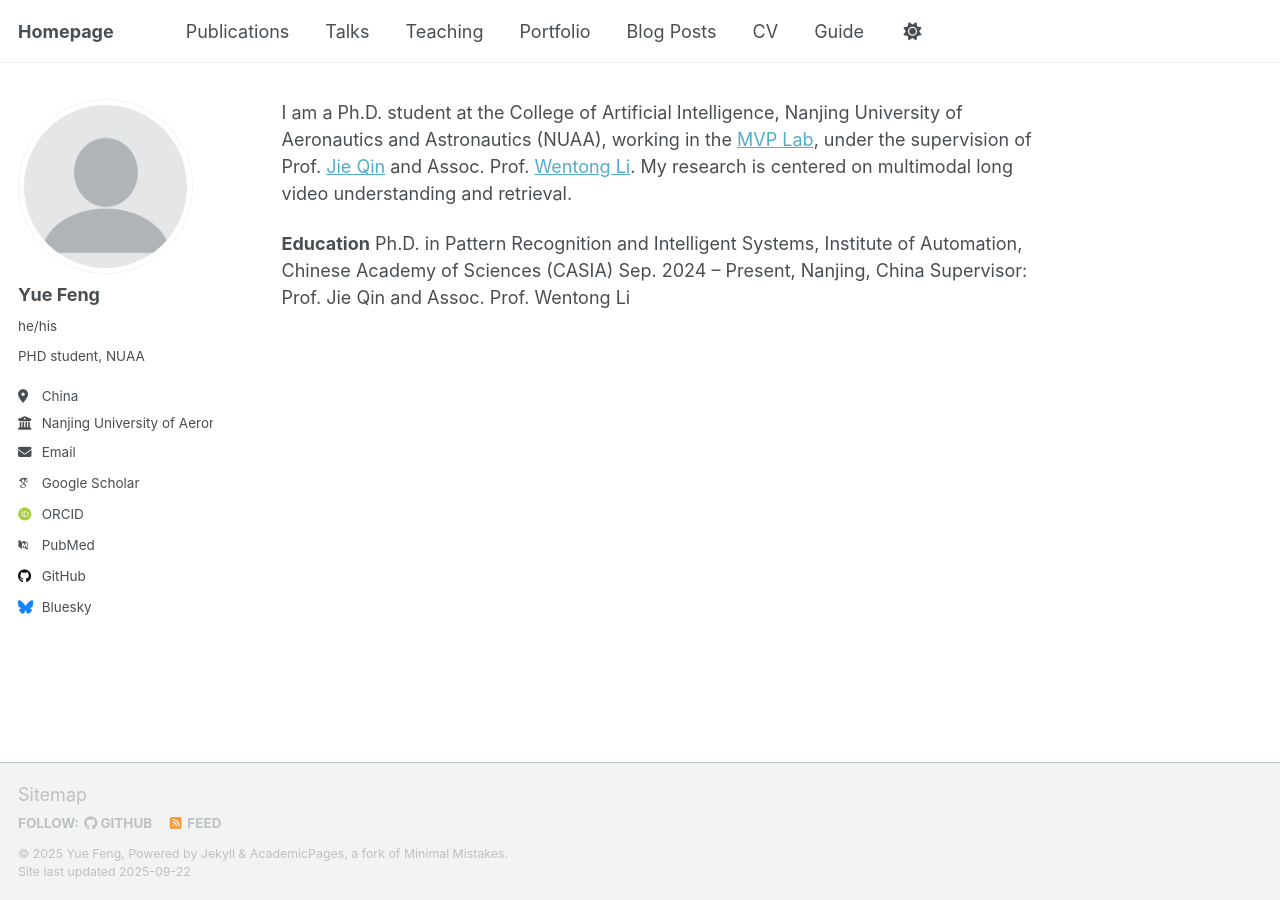
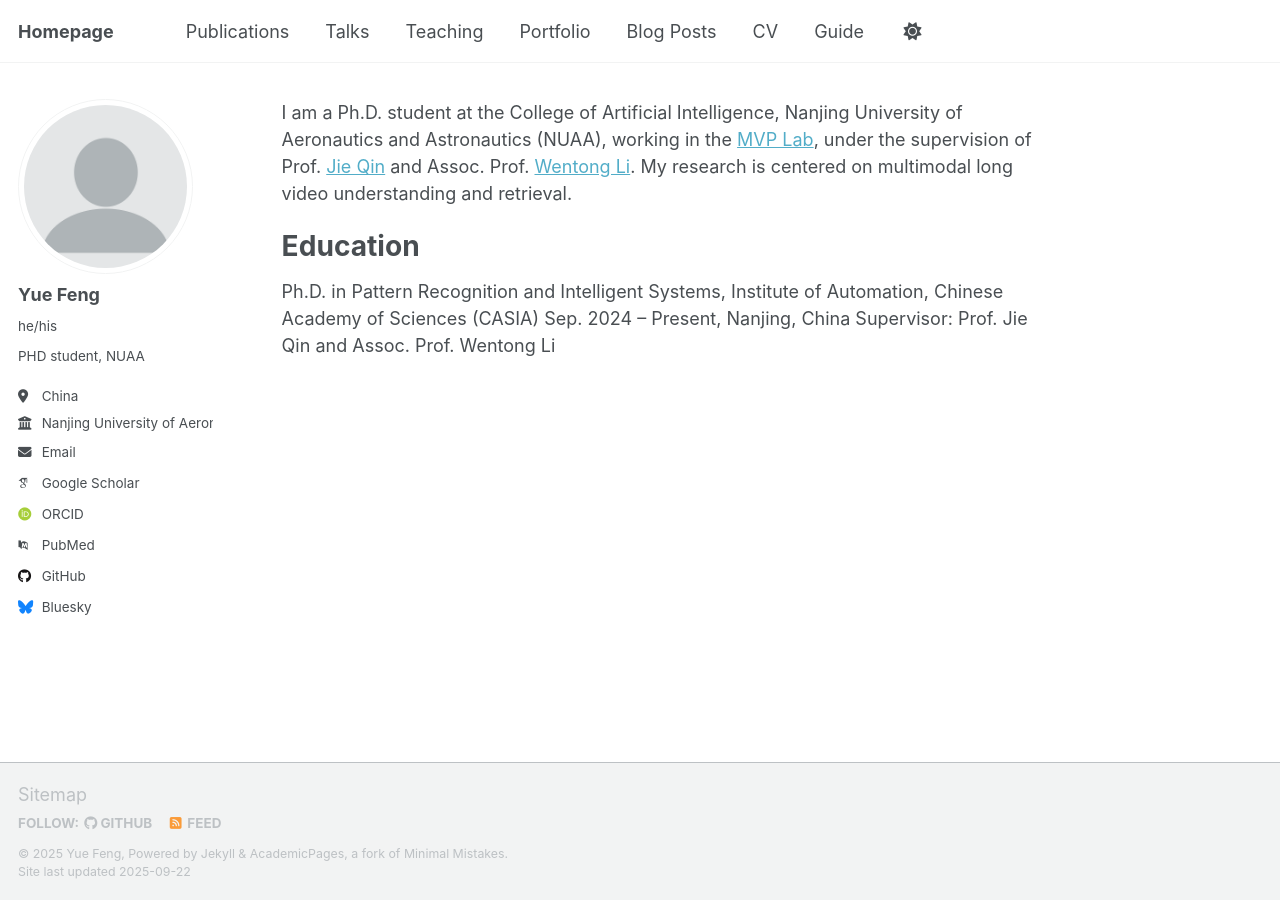
Before and after one commit to fy-coder/fy-coder, a Jekyll site: the page built from _pages/about.md, in a window 1280 px wide. Built offline with Jekyll 4.4.1, drawn with Linux system fonts in a browser that asks for light colours; some web fonts are replaced; a script that is not in the unit is left out.

```diff
--- a/_pages/about.md
+++ b/_pages/about.md
@@ -9,7 +9,8 @@ redirect_from:
 
 I am a Ph.D. student at the College of Artificial Intelligence, Nanjing University of Aeronautics and Astronautics (NUAA), working in the [MVP Lab](http://nuaamvp.cn/), under the supervision of Prof. [Jie Qin](https://scholar.google.com/citations?user=mhPGcuwAAAAJ) and Assoc. Prof. [Wentong Li](https://scholar.google.com/citations?user=MJjM6BcAAAAJ). My research is centered on multimodal long video understanding and retrieval.
 
-**Education**
+Education
+======
 Ph.D. in Pattern Recognition and Intelligent Systems, Institute of Automation, Chinese Academy of Sciences (CASIA)
 Sep. 2024 – Present, Nanjing, China
 Supervisor: Prof. Jie Qin and Assoc. Prof. Wentong Li
```
